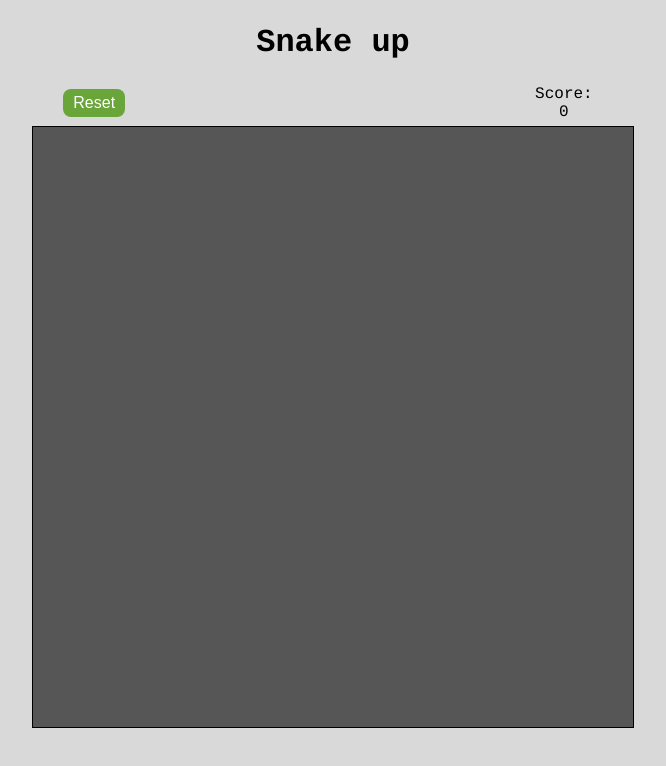
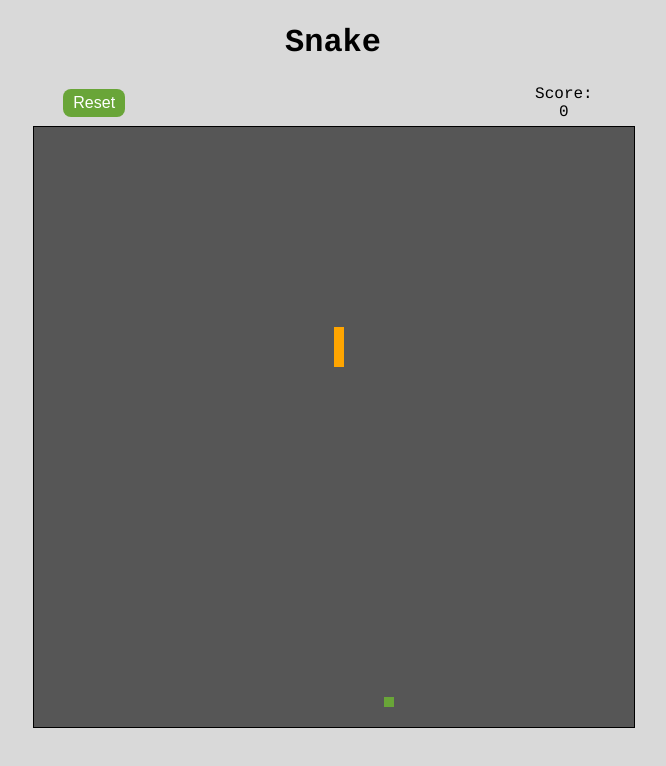
Before and after one commit to NateSaint/react-snake, a React app: page / in a window 1280 px wide. Both pictures are taken after a click on the button "Start". Shown: the whole page, without its empty margins (307-973 px from the left). Built offline with nearby package versions, Linux system fonts and the light colour scheme.

Commit message:
Snake eats food and gets longer, need to add boundaries

```diff
--- a/src/Board.js
+++ b/src/Board.js
@@ -1,15 +1,23 @@
 import React from 'react';
 import { MenuBar } from './MenuBar.js';
+import { Square } from './Square.js';
 import './css/Board.css';
 
 export class Board extends React.Component {
   render() {
+    // Create JSX elements for each snake block
+    let snake = [], i = 0;
+    this.props.snake.forEach((snakeBlock) => {
+      snake.push(<Square key={i++} className="snake" xPos={snakeBlock.x} yPos={snakeBlock.y} />);
+    });
+
     return (
       <div>
-        <MenuBar clickHandler={this.props.clickHandler} score={this.props.score} gameWidth={this.props.gameWidth}/>
+        <MenuBar clickHandler={this.props.clickHandler} score={this.props.score} gameWidth={this.props.gameWidth} />
         <div className="board-background"
           style={{width: this.props.gameWidth, height: this.props.gameHeight}}>
-
+          <Square className="food" xPos={this.props.foodX} yPos={this.props.foodY} />
+          {snake}
         </div>
       </div>
     );
--- a/src/SnakeGame.js
+++ b/src/SnakeGame.js
@@ -14,6 +14,8 @@ export class SnakeGame extends React.Component {
     this.setDefaultState = this.setDefaultState.bind(this);
     this.clickHandler = this.clickHandler.bind(this);
     this.keyPressHandler = this.keyPressHandler.bind(this);
+    this.gameLoop = this.gameLoop.bind(this);
+    this.foodCollision = this.foodCollision.bind(this);
   }
 
   componentWillMount() {
@@ -28,16 +30,73 @@ export class SnakeGame extends React.Component {
   }
 
   /**
+   * Game loop - runs on each iteration of the timer
+   */
+  gameLoop() {
+    let snakeBlock = this.state.snake;
+
+    // Update the snake
+    let i;
+    for (i = snakeBlock.length - 1; i >= 1; i--) {
+		  snakeBlock[i].x = snakeBlock[i - 1].x;
+		  snakeBlock[i].y = snakeBlock[i - 1].y;
+	  }
+
+    // Update snake based on direction
+    switch (this.state.direction) {
+      case 'up': snakeBlock[0].y -= this.state.snakeSpeed; break;
+      case 'down': snakeBlock[0].y += this.state.snakeSpeed; break;
+      case 'left': snakeBlock[0].x -= this.state.snakeSpeed; break;
+      case 'right': snakeBlock[0].x += this.state.snakeSpeed; break;
+      default: console.log("breaking"); break;
+    }
+
+    // Check if food collision/snake eating food
+    if (this.foodCollision()) {
+      snakeBlock.push({ x: this.state.foodX, y: this.state.foodY });
+      do {
+        this.genRanFood();
+      } while (this.foodCollision());
+    }
+
+    this.setState({ snake: snakeBlock, score: snakeBlock.length * 10 });
+  }
+
+  /**
+   * Check if snake is eating food
+   */
+  foodCollision() {
+    var matched = false;
+    this.state.snake.forEach((snakeBlock) => {
+      if (snakeBlock.x === this.state.foodX && snakeBlock.y === this.state.foodY) {
+        matched = true;
+      }
+    });
+    return matched;
+  }
+
+  /**
+   * Randomly generate food X and Y positions and update state
+   */
+  genRanFood() {
+    this.setState({
+      foodX: Math.floor(Math.random() * (this.props.gameWidth/10)) * 10,
+      foodY: Math.floor(Math.random() * (this.props.gameWidth/10)) * 10
+    });
+  }
+
+  /**
    * Set the initial state of the game
    */
   setDefaultState() {
     this.setState({
       gameStart: false,
-      snakeX: (this.props.gameWidth / 10) * 5,
-      snakeY: (this.props.gameHeight / 10) * 8,
+      snakeSpeed: 10,
       foodX: (this.props.gameWidth / 10) * 5,
       foodY: (this.props.gameHeight / 10) * 5,
-      snake: [],
+      snake: [{x: (this.props.gameWidth / 10) * 5, y: (this.props.gameHeight / 10) * 8},
+              {x: (this.props.gameWidth / 10) * 5, y: (this.props.gameHeight / 10) * 8},
+              {x: (this.props.gameWidth / 10) * 5, y: (this.props.gameHeight / 10) * 8}],
       direction: 'up',
       score: 0
     });
@@ -48,9 +107,12 @@ export class SnakeGame extends React.Component {
    */
   clickHandler() {
     if (this.state.gameStart) {
+      clearInterval(this.state.intervalID);
       this.setDefaultState();
     } else {
       this.setState({ gameStart: true });
+      let intID = setInterval(this.gameLoop, this.props.gameTickDelay);
+      this.setState({ intervalID: intID });
     }
   }
 
@@ -68,9 +130,15 @@ export class SnakeGame extends React.Component {
   }
 
   render() {
-    console.log(this.state);
     const boardWelcome = this.state.gameStart ? (
-      <Board gameHeight={this.props.gameHeight} gameWidth={this.props.gameWidth} clickHandler={this.clickHandler} score={this.state.score} keyPressHandler={this.keyPressHandler} />
+      <Board gameHeight={this.props.gameHeight}
+             gameWidth={this.props.gameWidth}
+             clickHandler={this.clickHandler}
+             score={this.state.score}
+             keyPressHandler={this.keyPressHandler}
+             snake={this.state.snake}
+             foodX={this.state.foodX}
+             foodY={this.state.foodY} />
     ) : (
       <Welcome clickHandler={this.clickHandler} />
     );
@@ -78,7 +146,7 @@ export class SnakeGame extends React.Component {
     return (
       <div className="SnakeGame">
         <header className="header">
-          <h1 className="title">Snake {this.state.direction}</h1>
+          <h1 className="title">Snake</h1>
         </header>
         {boardWelcome}
       </div>
--- /dev/null
+++ b/src/Square.js
@@ -0,0 +1,12 @@
+import React from 'react';
+import './css/Square.css';
+
+export class Square extends React.Component {
+  render() {
+    return (
+      <div className={this.props.className}
+           style={{left: this.props.xPos, top: this.props.yPos}}>
+      </div>
+    );
+  }
+}
--- a/src/css/Board.css
+++ b/src/css/Board.css
@@ -1,5 +1,8 @@
 .board-background {
   background: #565656;
   display: inline-block;
-  border:1px solid black;
+  border: 1px solid black;
+  position: absolute;
+  margin-left:-300px;
+  left:50%;
 }
--- /dev/null
+++ b/src/css/Square.css
@@ -0,0 +1,13 @@
+.food {
+  position: absolute;
+  background: #69a538;
+  height: 10px;
+  width: 10px;
+}
+
+.snake {
+  position: absolute;
+  background: #FFA500;
+  height: 10px;
+  width: 10px;
+}
--- a/src/index.js
+++ b/src/index.js
@@ -3,4 +3,4 @@ import ReactDOM from 'react-dom';
 import './css/index.css';
 import { SnakeGame } from './SnakeGame';
 
-ReactDOM.render(<SnakeGame gameHeight={600} gameWidth={600}/>, document.getElementById('root'));
+ReactDOM.render(<SnakeGame gameHeight={600} gameWidth={600} gameTickDelay={100}/>, document.getElementById('root'));
```
